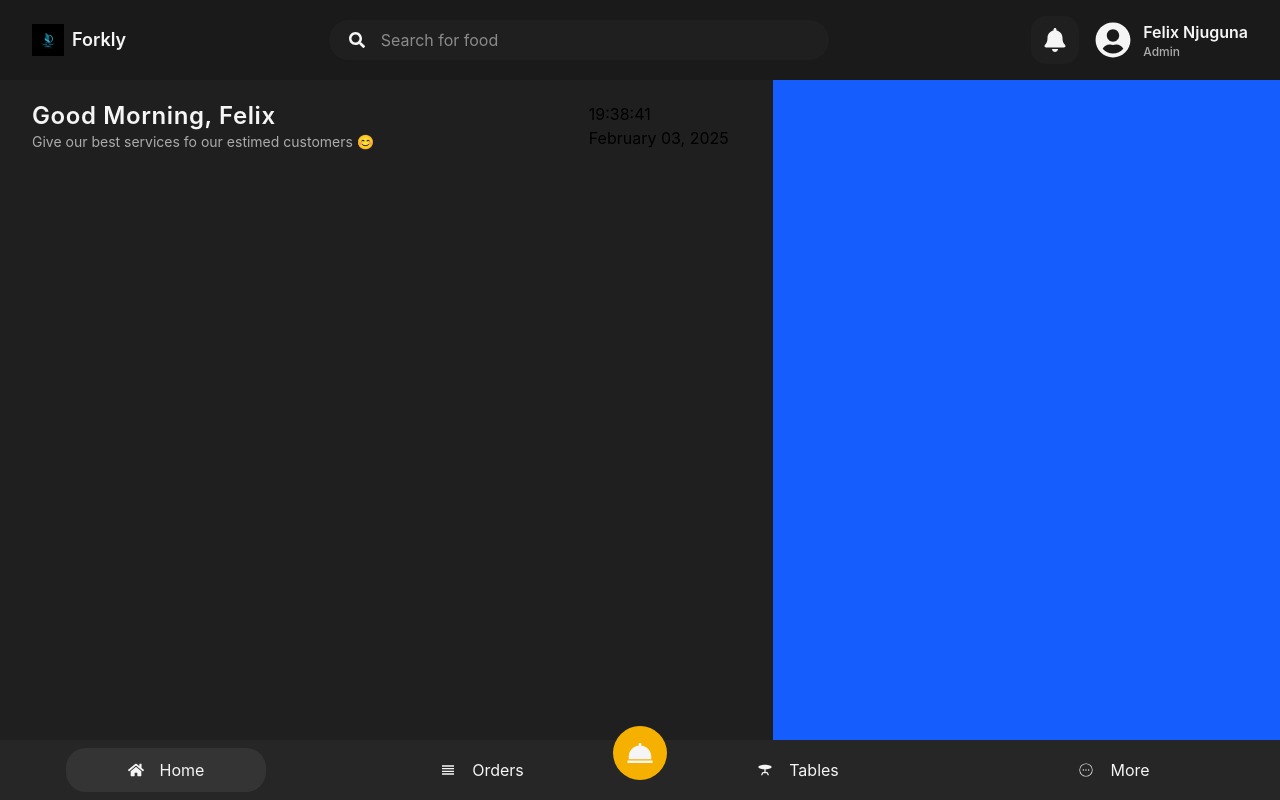
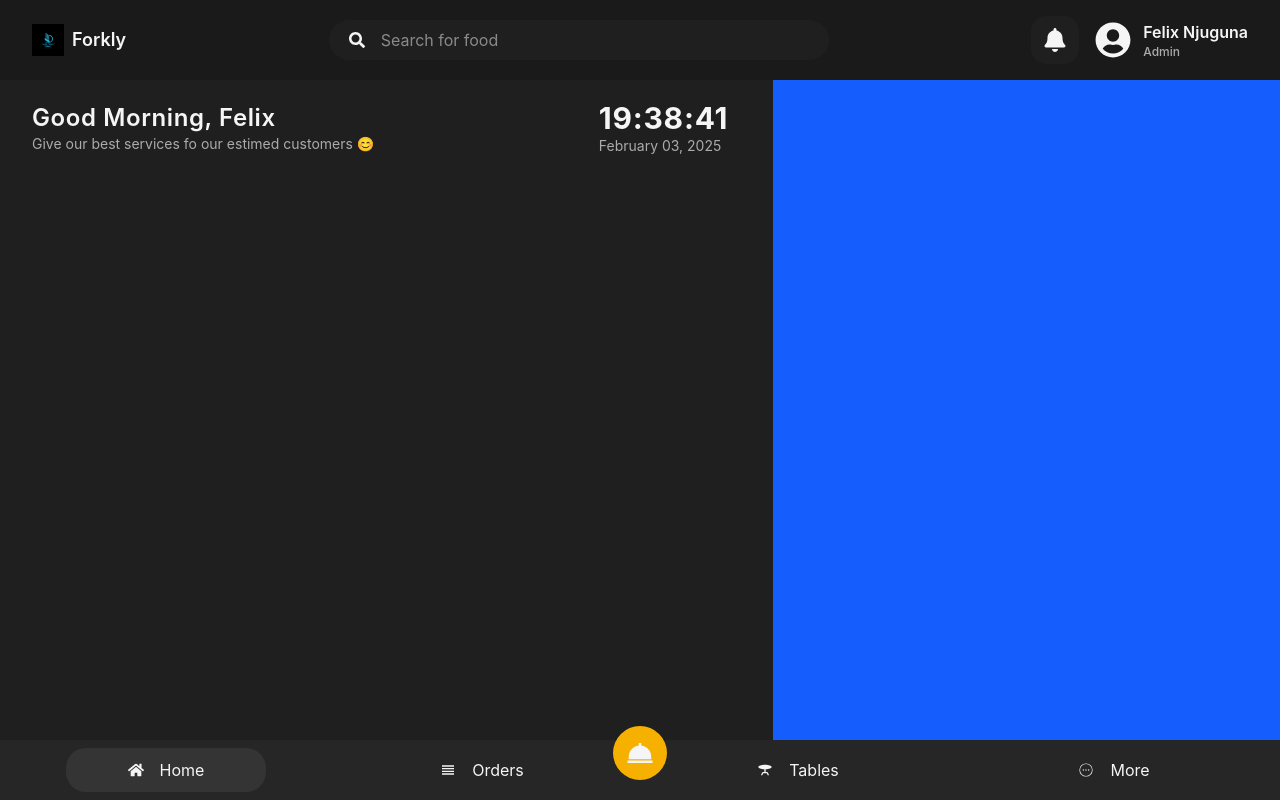
Before and after one commit to FlxBot001/pos_system, a React (Vite) app: page / in a window 1280 px wide. Built offline with nearby package versions, Linux system fonts and the light colour scheme.

Commit message:
Updated HOme UI FOR greatings fully

```diff
--- a/src/components/home/Greetings.jsx
+++ b/src/components/home/Greetings.jsx
@@ -41,8 +41,8 @@ const Greetings = () => {
         </p>
       </div>
       <div className="">
-        <h1>{formatTime(dateTime)}</h1>
-        <p>{formatDate(dateTime)}</p>
+        <h1 className="text-[#f5f5f5] text-3xl font-bold tracking-wide w-[130px]">{formatTime(dateTime)}</h1>
+        <p className="text-[#ababab] text-sm">{formatDate(dateTime)}</p>
       </div>
     </div>
   );
```
